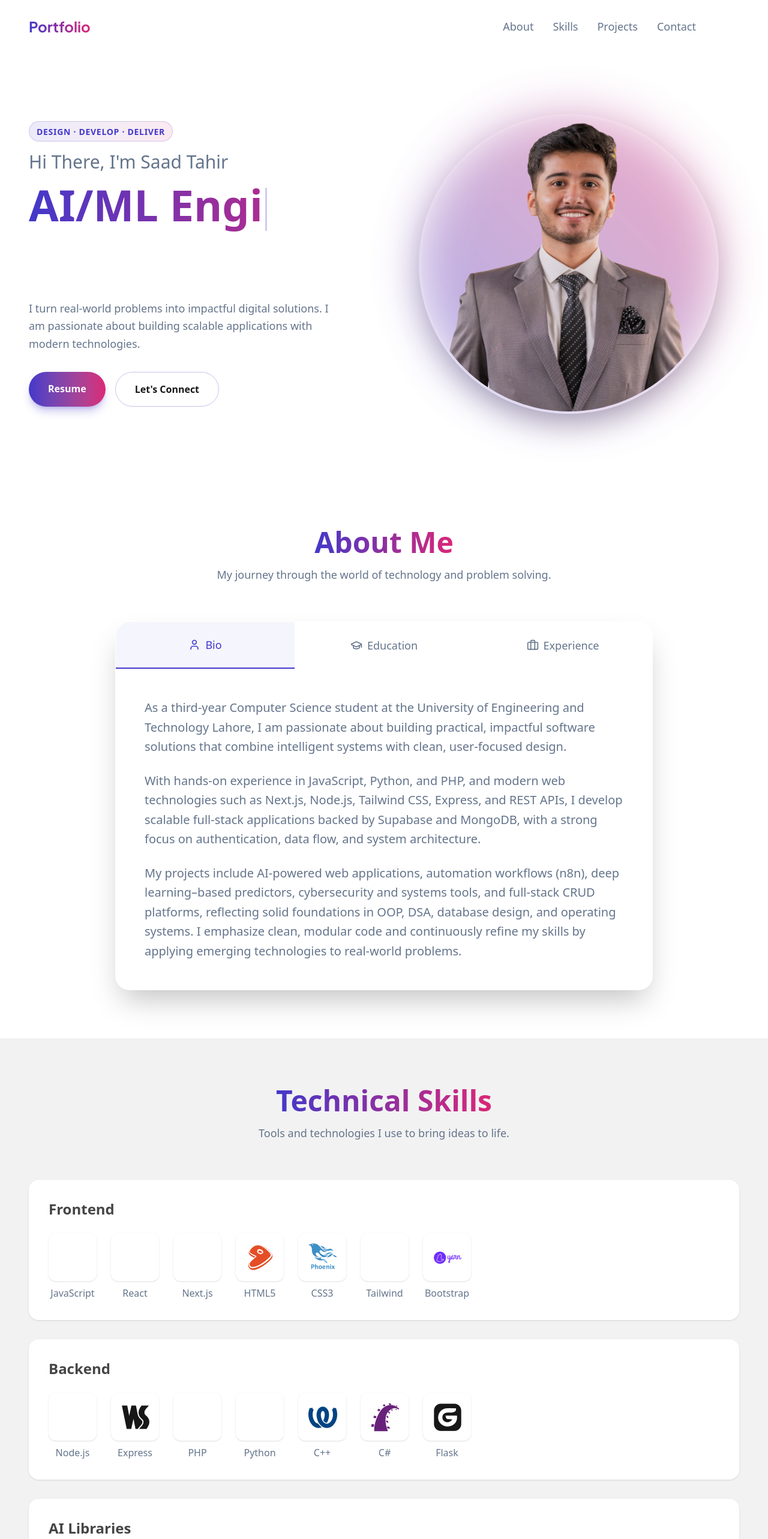
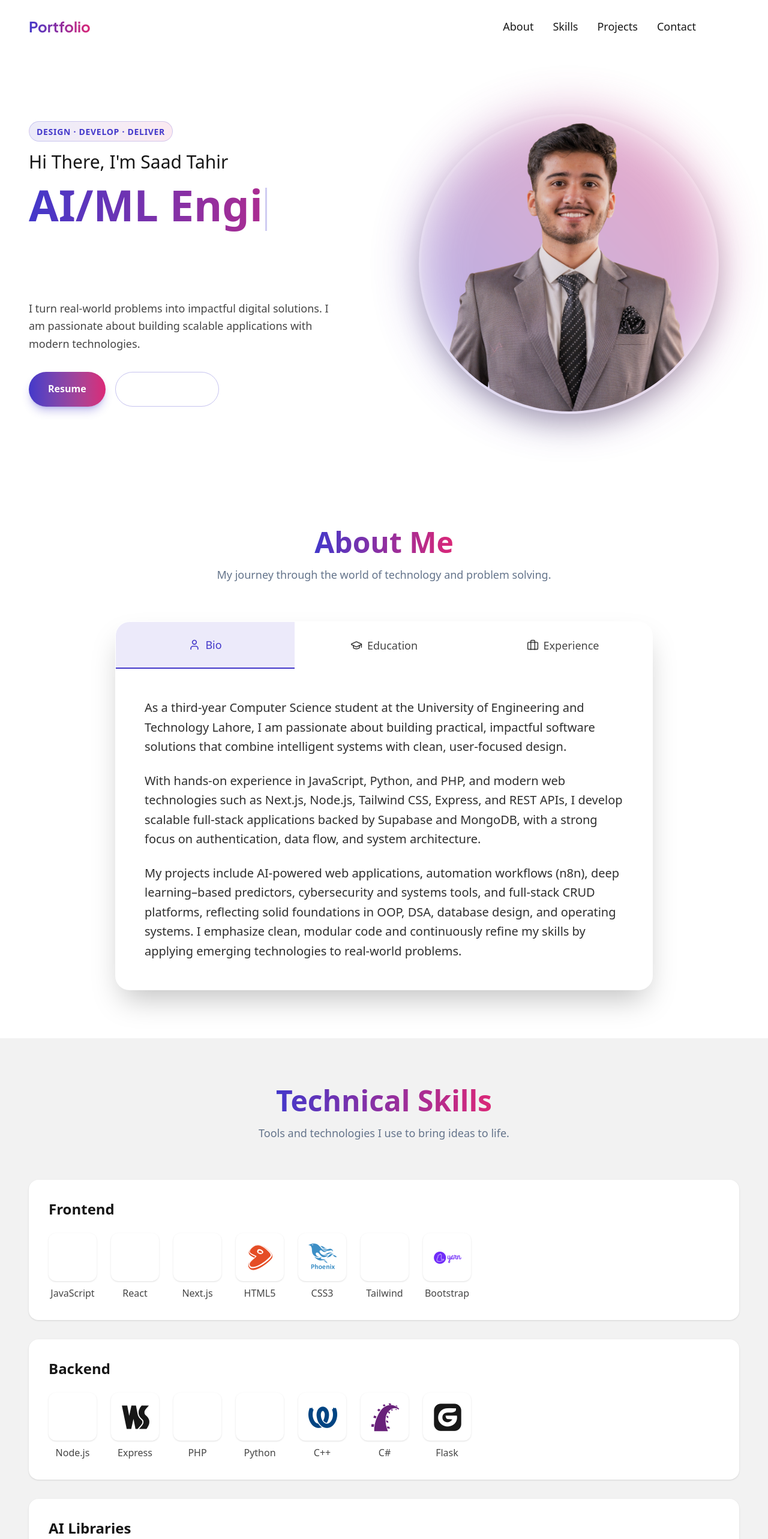
Before and after one commit to MianSaadTahir/Portfolio, a Next.js app: page / in a window 1280 px wide. Shown: the top 2566 px of the page at 60% size. Built offline with nearby package versions, Linux system fonts and the light colour scheme.

Commit message:
adjust font colors

```diff
--- a/src/app/globals.css
+++ b/src/app/globals.css
@@ -31,7 +31,7 @@
   --background: #050510; /* Deepest Indigo/Black */
   --foreground: #f8fafc;
 
-  --primary: #6366f1; /* Indigo 500 */
+  --primary: #7173e9; /* Indigo 500 */
   --secondary: #ec4899; /* Pink 500 */
   --accent: #a78bfa; /* Violet 400 */
 
--- a/src/components/About.tsx
+++ b/src/components/About.tsx
@@ -36,8 +36,8 @@ export default function About() {
                   onClick={() => setActiveTab(tab.id)}
                   className={`flex-1 flex items-center justify-center gap-2 py-6 text-xs md:text-lg font-medium transition-all ${
                     activeTab === tab.id
-                      ? "text-primary bg-primary/5 border-b-2 border-primary"
-                      : "text-muted hover:text-foreground hover:bg-white/5"
+                      ? "text-primary bg-primary/10 border-b-2 border-primary"
+                      : "text-foreground/80 hover:text-foreground hover:bg-white/5"
                   }`}
                 >
                   <Icon className="w-4 h-4 md:w-5 md:h-5" />
@@ -59,20 +59,20 @@ export default function About() {
                   transition={{ duration: 0.3 }}
                   className="space-y-6"
                 >
-                  <p className="text-lg md:text-xl leading-relaxed text-muted">
+                  <p className="text-lg md:text-xl leading-relaxed text-foreground/90 ">
                     As a third-year Computer Science student at the University
                     of Engineering and Technology Lahore, I am passionate about
                     building practical, impactful software solutions that
                     combine intelligent systems with clean, user-focused design.
                   </p>
-                  <p className="text-lg md:text-xl  leading-relaxed text-muted">
+                  <p className="text-lg md:text-xl  leading-relaxed text-foreground/90 ">
                     With hands-on experience in JavaScript, Python, and PHP, and
                     modern web technologies such as Next.js, Node.js, Tailwind
                     CSS, Express, and REST APIs, I develop scalable full-stack
                     applications backed by Supabase and MongoDB, with a strong
                     focus on authentication, data flow, and system architecture.
                   </p>
-                  <p className="text-lg md:text-xl leading-relaxed text-muted">
+                  <p className="text-lg md:text-xl leading-relaxed text-foreground/90 ">
                     My projects include AI-powered web applications, automation
                     workflows (n8n), deep learning–based predictors,
                     cybersecurity and systems tools, and full-stack CRUD
@@ -98,26 +98,30 @@ export default function About() {
                     <span className="block text-sm md:text-base text-primary font-bold mb-1">
                       2023 - 2027
                     </span>
-                    <h3 className="text-lg md:text-xl font-bold mb-1">
+                    <h3 className="text-lg md:text-xl font-bold mb-1 text-foreground">
                       Bachelor of Science in Computer Science
                     </h3>
-                    <p className="text-sm md:text-base text-foreground/80 font-medium">
+                    <p className="text-sm md:text-base text-foreground/90 font-medium">
                       UET, Lahore
                     </p>
-                    <p className="text-sm md:text-base text-muted">CGPA: 3.5</p>
+                    <p className="text-sm md:text-base text-foreground/80">
+                      CGPA: 3.5
+                    </p>
                   </div>
                   <div className="relative pl-8 border-l-2 border-primary/20">
                     <div className="absolute top-0 left-[-9px] w-4 h-4 rounded-full bg-muted ring-4 ring-background"></div>
                     <span className="block text-sm md:text-base text-muted font-bold mb-1">
                       2021 - 2023
                     </span>
-                    <h3 className="text-lg md:text-xl font-bold mb-1">
+                    <h3 className="text-lg md:text-xl font-bold mb-1 text-foreground">
                       Intermediate in Computer Science
                     </h3>
-                    <p className="text-sm md:text-base  text-foreground/80 font-medium">
+                    <p className="text-sm md:text-base  text-foreground/90 font-medium">
                       KIPS College, Lahore
                     </p>
-                    <p className="text-sm md:text-base text-muted">Grade: A+</p>
+                    <p className="text-sm md:text-base text-foreground/80">
+                      Grade: A+
+                    </p>
                   </div>
                 </motion.div>
               )}
@@ -136,13 +140,13 @@ export default function About() {
                     <span className="block text-sm md:text-base text-secondary font-bold mb-1">
                       Sep 2025 - Oct 2025
                     </span>
-                    <h3 className="text-xl font-bold mb-1">
+                    <h3 className="text-xl font-bold mb-1 text-foreground">
                       Backend Developer Intern
                     </h3>
-                    <p className="text-sm md:text-base  text-foreground/80 font-medium mb-2">
+                    <p className="text-sm md:text-base  text-foreground/90 font-medium mb-2">
                       Codev Digital
                     </p>
-                    <p className="text-base md:text-lg  text-muted leading-relaxed">
+                    <p className="text-base md:text-lg  text-foreground/80 leading-relaxed">
                       Developed Pod-Clip Pro, a full-stack Next.js app with JWT
                       authentication, scalable APIs, secure uploads, optimized
                       processing, and video clipping functionality.
@@ -153,13 +157,13 @@ export default function About() {
                     <span className="block text-sm md:text-base  text-secondary font-bold mb-1">
                       Jul 2025 - Aug 2025
                     </span>
-                    <h3 className="text-xl font-bold mb-1">
+                    <h3 className="text-xl font-bold mb-1 text-foreground">
                       Full-Stack AI Developer Intern
                     </h3>
-                    <p className="text-sm md:text-base  text-foreground/80 font-medium mb-2">
+                    <p className="text-sm md:text-base  text-foreground/90 font-medium mb-2">
                       Nexium
                     </p>
-                    <p className="text-base md:text-lg  text-muted leading-relaxed">
+                    <p className="text-base md:text-lg  text-foreground/80 leading-relaxed">
                       Built an AI-powered Recipe Generator with Next.js,
                       Tailwind CSS, Google AI via n8n, and scalable data storage
                       using Supabase and MongoDB.
@@ -170,13 +174,13 @@ export default function About() {
                     <span className="block text-sm md:text-base  text-secondary font-bold mb-1">
                       Apr 2025 - May 2025
                     </span>
-                    <h3 className="text-xl font-bold mb-1">
+                    <h3 className="text-xl font-bold mb-1 text-foreground">
                       Cyber Security Intern
                     </h3>
-                    <p className="text-sm md:text-base text-foreground/80 font-medium mb-2">
+                    <p className="text-sm md:text-base text-foreground/90 font-medium mb-2">
                       Hack Secure
                     </p>
-                    <p className="text-base md:text-lg text-muted leading-relaxed">
+                    <p className="text-base md:text-lg text-foreground/80 leading-relaxed">
                       Performed web app security assessments using Nmap,
                       Gobuster, Wireshark, sqlmap, and XSS testing to identify
                       vulnerabilities and extract sensitive data.
--- a/src/components/Contact.tsx
+++ b/src/components/Contact.tsx
@@ -24,21 +24,21 @@ export default function Contact() {
             href="mailto:tahirsaad99@gmail.com"
             className="p-4 bg-white dark:bg-[#0f1016] rounded-2xl shadow-lg border border-white/5 hover:border-primary/50 hover:-translate-y-1 transition-all group"
           >
-            <Mail className="w-8 h-8 text-muted group-hover:text-primary transition-colors" />
+            <Mail className="w-8 h-8 text-foreground/90 group-hover:text-primary transition-colors" />
           </Link>
           <Link
             href="https://www.linkedin.com/in/miansaadtahir"
             target="_blank"
             className="p-4 bg-white dark:bg-[#0f1016] rounded-2xl shadow-lg border border-white/5 hover:border-primary/50 hover:-translate-y-1 transition-all group"
           >
-            <Linkedin className="w-8 h-8 text-muted group-hover:text-secondary transition-colors" />
+            <Linkedin className="w-8 h-8 text-foreground/90 group-hover:text-secondary transition-colors" />
           </Link>
           <Link
             href="https://github.com/miansaadtahir"
             target="_blank"
             className="p-4 bg-white dark:bg-[#0f1016] rounded-2xl shadow-lg border border-white/5 hover:border-primary/50 hover:-translate-y-1 transition-all group"
           >
-            <Github className="w-8 h-8 text-muted group-hover:text-accent transition-colors" />
+            <Github className="w-8 h-8 text-foreground/90 group-hover:text-accent transition-colors" />
           </Link>
         </div>
 
--- a/src/components/Hero.tsx
+++ b/src/components/Hero.tsx
@@ -31,7 +31,7 @@ export default function Hero() {
               Design &middot; Develop &middot; Deliver
             </span>
           </div>
-          <h2 className="text-2xl md:text-3xl font-light text-muted mb-2">
+          <h2 className="text-2xl md:text-3xl font-light text-foreground mb-2">
             Hi There, I&apos;m Saad Tahir
           </h2>
           <h1 className="text-4xl md:text-7xl font-bold mb-6 leading-tight min-h-[3.5em] md:min-h-[2.5em]">
@@ -46,7 +46,7 @@ export default function Hero() {
               />
             </span>
           </h1>
-          <p className="text-base md:text-lg text-muted mb-8 max-w-lg leading-relaxed">
+          <p className="text-base md:text-lg text-foreground/80 mb-8 max-w-lg leading-relaxed">
             I turn real-world problems into impactful digital solutions. I am
             passionate about building scalable applications with modern
             technologies.
@@ -62,7 +62,7 @@ export default function Hero() {
             </Link>
             <Link
               href="#contact"
-              className="px-8 py-4 rounded-full border border-primary/30 hover:bg-primary/5 font-bold hover:scale-105 transition-all text-center dark:text-white"
+              className="px-8 py-4 rounded-full border border-primary/30 hover:bg-primary/10 font-bold hover:scale-105 transition-all text-center text-white"
             >
               Let&apos;s Connect
             </Link>
--- a/src/components/Navbar.tsx
+++ b/src/components/Navbar.tsx
@@ -46,7 +46,7 @@ export default function Navbar() {
             <Link
               key={link.name}
               href={link.href}
-              className="text-base md:text-lg font-medium text-muted hover:text-primary transition-colors"
+              className="text-base md:text-lg font-medium text-foreground hover:text-accent transition-colors"
             >
               {link.name}
             </Link>
--- a/src/components/Skills.tsx
+++ b/src/components/Skills.tsx
@@ -95,7 +95,7 @@ export default function Skills() {
               key={idx}
               className="bg-white dark:bg-[#0f1016] rounded-2xl p-8 border border-white/5 shadow-sm"
             >
-              <h3 className="text-xl md:text-2xl font-bold mb-6 text-foreground/80">
+              <h3 className="text-xl md:text-2xl font-bold mb-6 text-foreground">
                 {category.category}
               </h3>
               <div className="flex flex-wrap gap-6 justify-center md:justify-start">
@@ -117,7 +117,7 @@ export default function Skills() {
                         />
                       )}
                     </div>
-                    <span className="text-sm md:text-base font-medium text-muted">
+                    <span className="text-sm md:text-base font-medium text-foreground/80">
                       {skill.name}
                     </span>
                   </motion.div>
```
Also changed, not shown: src/components/Projects.tsx (+4 -4 lines).
